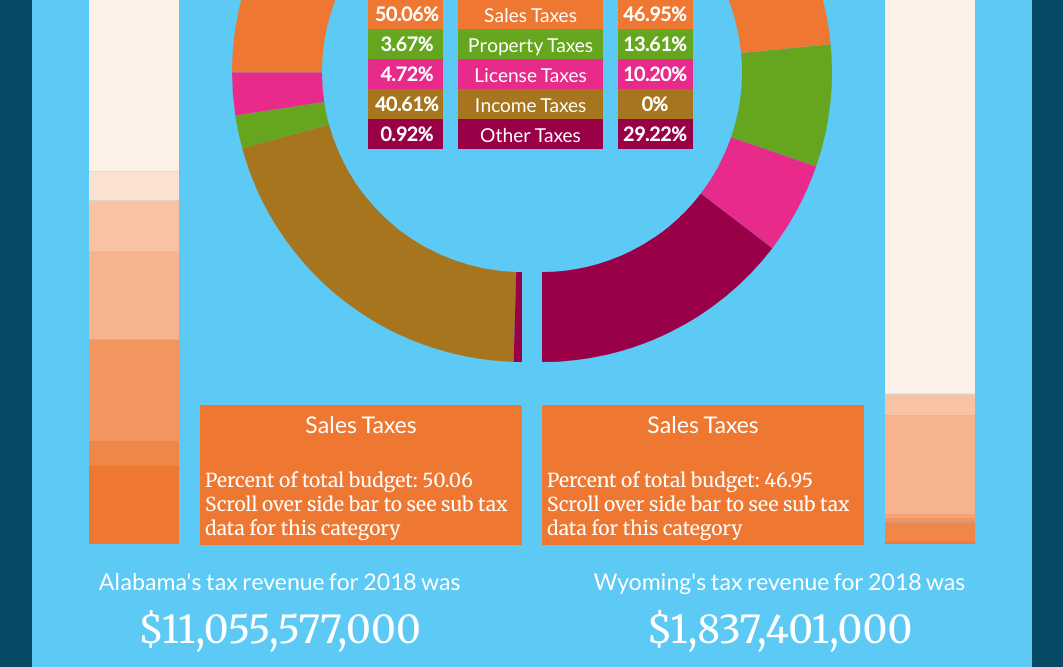
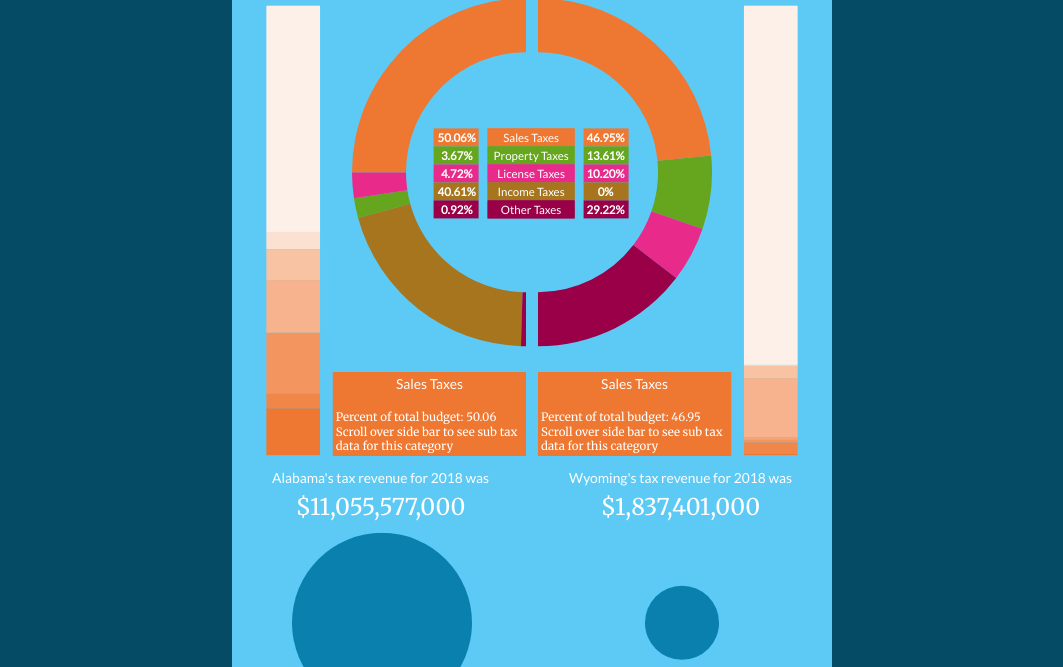
Before and after one commit to jollyoldsaintnixon/TaxSpendingVisualization, a website built with webpack: page index.html in a window 1280 px wide. Shown: the part 387-1054 px from the top of the page, without its empty margins (108-1171 px from the left). Built offline with nearby package versions, Linux system fonts and the light colour scheme.

Commit message:
Transform body

```diff
--- a/src/components/helper_functions.js
+++ b/src/components/helper_functions.js
@@ -130,7 +130,7 @@ export const remove = (id) => {
 
 export const removeClass = className => {
     const remove_list = document.getElementsByClassName(className)
-    debugger
+
     remove_list.length ? remove_list.parentNode.removeChild(remove) : null
 }
 
--- a/src/components/pie_chart_generator.js
+++ b/src/components/pie_chart_generator.js
@@ -177,12 +177,12 @@ export function PieChartGenerator(state, tax_type, pie_num, csv = "./src/assets/
         path.on("mouseover", (d, i) => {
             console.log(d)
             const path = d3.select(this)
-            debugger
+
             path.transition()
                 .duration('500')
                 .attr('opacity', '.85')
                 .attr("cursor", 'pointer')
-                debugger
+
         })
         .on("mouseout", ele => {
             // h1.text(state + "'s tax revenue for 2018 was $" + d3.format(',')(TOTAL))
--- a/src/components/subdata_generator.js
+++ b/src/components/subdata_generator.js
@@ -178,7 +178,7 @@ export const tooltipCreator = (pie_num, tax_type, percent) => {
         overall_percent_details.innerHTML = `Percent of total budget: ` + overall_percent
         relative_percent_details.innerHTML = `Percent of category: ${relative_percent}`
         if (legend_text) { sub_data_details.innerHTML = legend_text.innerHTML }
-        // debugger
+        //
         // console.log('color: ' + CIRCLE_COLORS[index])
         // list_color.style.border = `4px solid ${CIRCLE_COLORS[index]}`
         // vanilla_tooltip.classList.remove('hidden')
--- a/src/styles/app.scss
+++ b/src/styles/app.scss
@@ -69,7 +69,7 @@ main {
 
 body {
     background: $four;
-    transform: scale(0.8);
+    transform: scale(0.6);
 }
 
 .label {
```
Also changed, not shown: src/components/event_handlers.js (+5 -5 lines), dist/bundle.css, dist/bundle.js.
